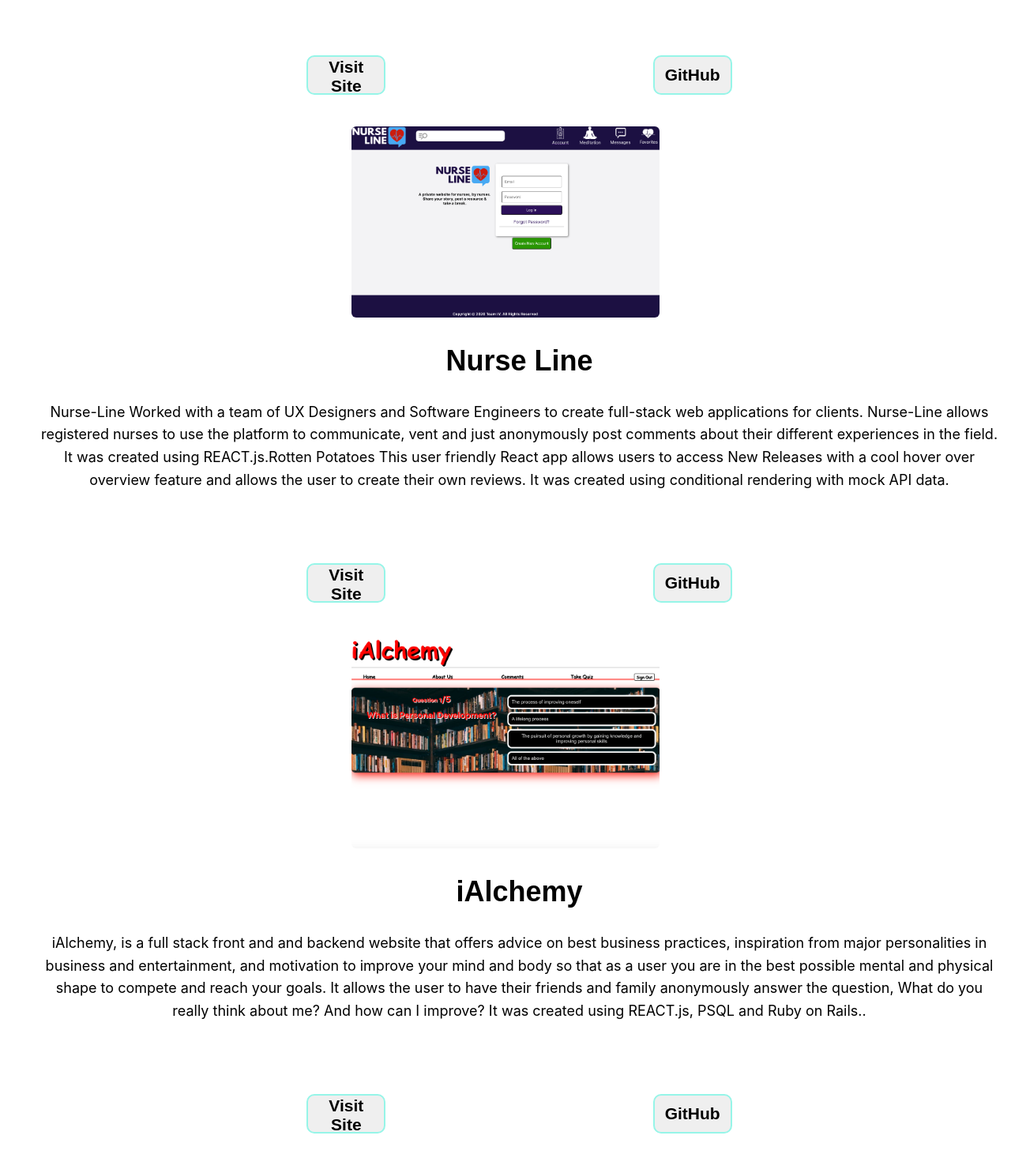
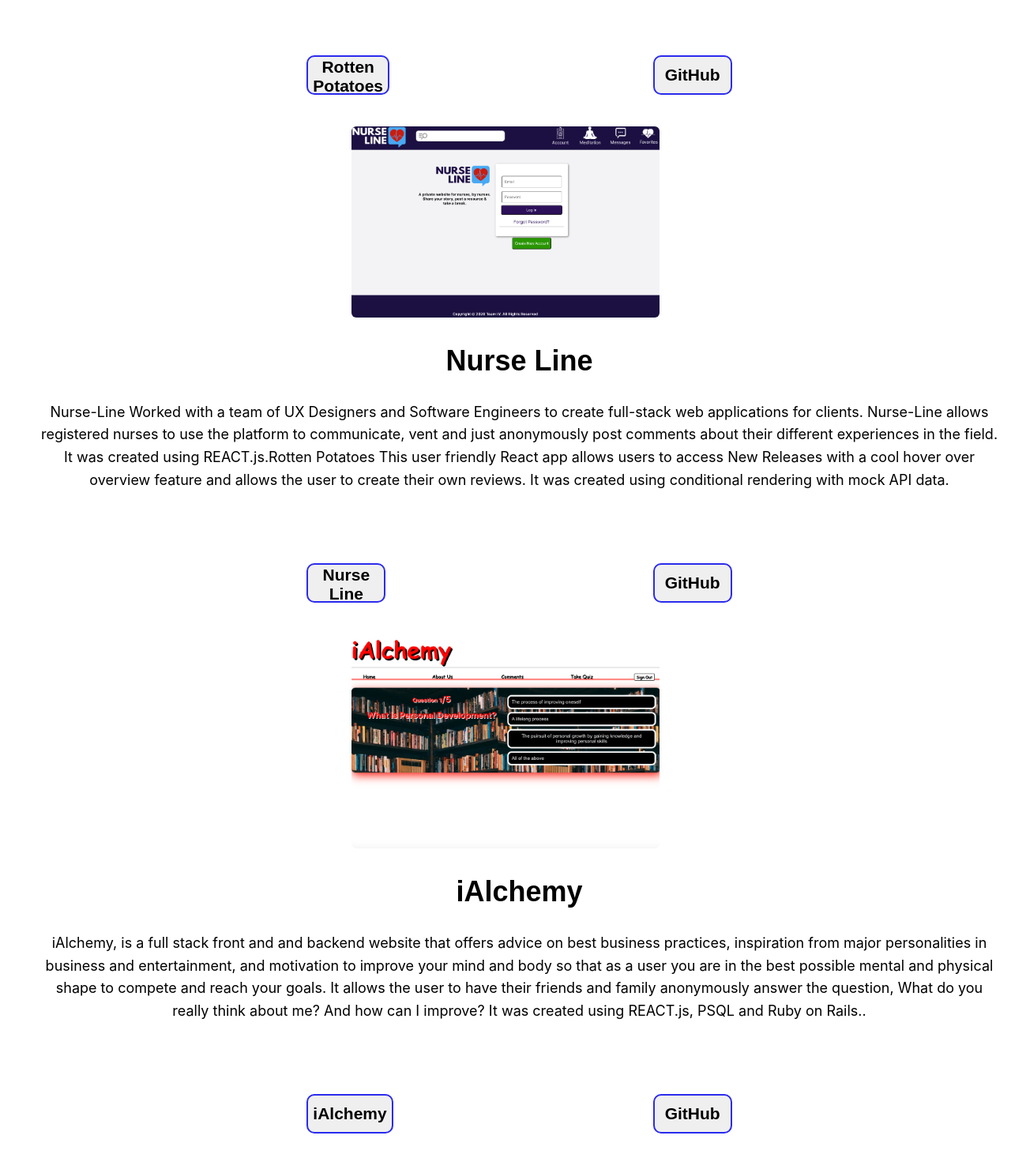
Before and after one commit to EEDS90/Ediaz-Portfolio, a React (Create React App) app in the folder client/: page /work in a window 1280 px wide. Shown: the part 561-2046 px from the top of the page at 79% size. Built offline with nearby package versions, Linux system fonts and the light colour scheme.

Commit message:
added styling to portfolio

```diff
--- a/client/src/components/Footer.css
+++ b/client/src/components/Footer.css
@@ -0,0 +1,3 @@
+.main-footer {
+  margin: 0 auto;
+}
--- a/client/src/components/Footer.jsx
+++ b/client/src/components/Footer.jsx
@@ -1,9 +1,11 @@
 import React from 'react';
 import './Footer.css';
+
+
 export default function Footer() {
     return (
         <div className='main-footer'>
-            <h4 className='name-footer'>Edwin Diaz | 2020</h4>
+            <h4 className='footer'>Edwin Diaz | 2020</h4>
         </div>
     )
 }
--- a/client/src/components/Header.css
+++ b/client/src/components/Header.css
@@ -1,10 +1,10 @@
 .header {
-  box-shadow: 0 3px 3px 0 rgb(255, 0, 0);
+  box-shadow: 0 3px 3px 0 rgb(43, 43, 238);
   margin-top: -10px;
 }
 
 .home {
-  color: rgb(255, 0, 0);
+  color: rgb(43, 43, 238);
 }
 
 a {
@@ -20,7 +20,7 @@ a {
 }
 
 a:hover {
-  color: rgb(255, 0, 0);
+  color: rgb(43, 43, 238);
 
 }
 
@@ -44,7 +44,7 @@ a:hover {
   font-size: 80px;
   justify-content: center;
   margin-top: 10px;
-  color: rgb(255, 0, 0);
+  color: rgb(43, 43, 238);
   font-family: "Comic Sans MS", cursive, sans-serif;
 
 }
--- a/client/src/screens/Work.css
+++ b/client/src/screens/Work.css
@@ -51,12 +51,12 @@ a:hover{
     margin-top: 50px;
   }
   .ls-buttons:hover{
-    background-color: green;
+    background-color: rgb(43, 43, 238);
 }
   .ls-buttons {
     height: 50px;
     width: 150px;
-    border: 2px solid #96f5e8;
+    border: 2px solid rgb(43, 43, 238);
     border-radius: 10px;
     font-weight: bold;
     font-size: 21px;
@@ -65,7 +65,7 @@ a:hover{
   .gh-buttons {
     height: 50px;
     width: 150px;
-    border: 2px solid #96f5e8;
+    border: 2px solid rgb(43, 43, 238);
     border-radius: 10px;
     font-weight: bold;
     font-size: 21px;
--- a/client/src/screens/Work.jsx
+++ b/client/src/screens/Work.jsx
@@ -23,7 +23,7 @@ export default function Work(props) {
               target="_blank"
               rel="noopener noreferrer"
             >
-              <button className="ls-buttons">Visit Site</button>
+              <button className="ls-buttons">Rotten Potatoes</button>
             </a>
             <a
               href="https://github.com/EEDS90/Movie-App"
@@ -57,7 +57,7 @@ export default function Work(props) {
               target="_blank"
               rel="noopener noreferrer"
             >
-              <button className="ls-buttons">Visit Site</button>
+              <button className="ls-buttons">Nurse Line</button>
             </a>
             <a
               href="https://github.com/MakerMacAttack/nurse-line"
@@ -90,7 +90,7 @@ export default function Work(props) {
               target="_blank"
               rel="noopener noreferrer"
             >
-              <button className="ls-buttons">Visit Site</button>
+              <button className="ls-buttons">iAlchemy</button>
             </a>
             <a
               href="https://github.com/EEDS90/Personal-Development"
```
Also changed, not shown: 1 other file (tests, documents, lock files or other folders).
